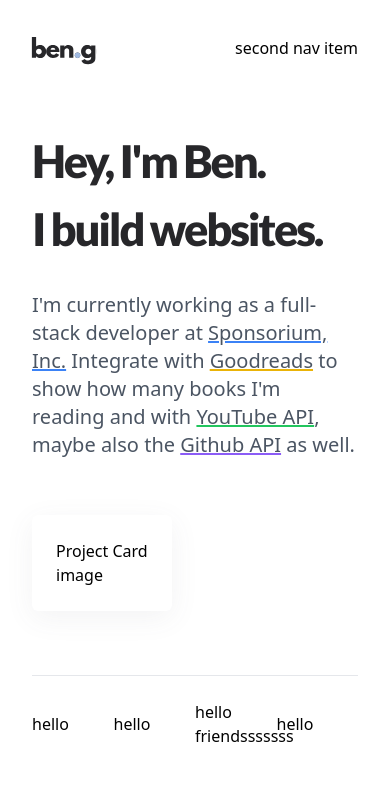
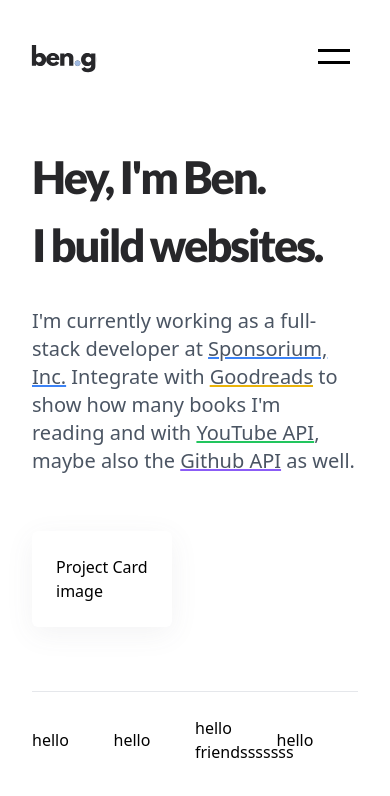
Before and after one commit to bengerlovin/bengerlovin.me, a Next.js app: page / in a window 390 px wide. Shown: the top 796 px of the page. Built offline with nearby package versions, Linux system fonts and the light colour scheme; a web font is replaced by a local one.

Commit message:
added hamburger icon

```diff
--- a/components/Navigation/NavBar.tsx
+++ b/components/Navigation/NavBar.tsx
@@ -1,5 +1,6 @@
 import React from 'react';
 import Logo from './Logo'
+import { Slant as Hamburger } from 'hamburger-react'
 
 export default function Navigation() {
   return (
@@ -7,7 +8,14 @@ export default function Navigation() {
       <nav className='flex flex-col justify-center px-8'>
         <div className='relative flex items-center justify-between w-full max-w-3xl py-8 mx-auto'>
           <Logo />
-          <div> second nav item </div>
+
+          {/* Laptop Screen Menu List */}
+          <div className='hidden md:visible'> second nav item </div>
+
+          {/* Mobile Menu Button */}
+          <div className='md:hidden'>
+            <Hamburger direction='left' />
+          </div>
         </div>
       </nav>
     </>
--- a/package.json
+++ b/package.json
@@ -8,6 +8,7 @@
   },
   "dependencies": {
     "@typescript-eslint/parser": "^5.11.0",
+    "hamburger-react": "^2.4.1",
     "next": "^12.0.8",
     "react": "17.0.2",
     "react-dom": "17.0.2"
```
Also changed, not shown: 1 other file (tests, documents, lock files or other folders).
